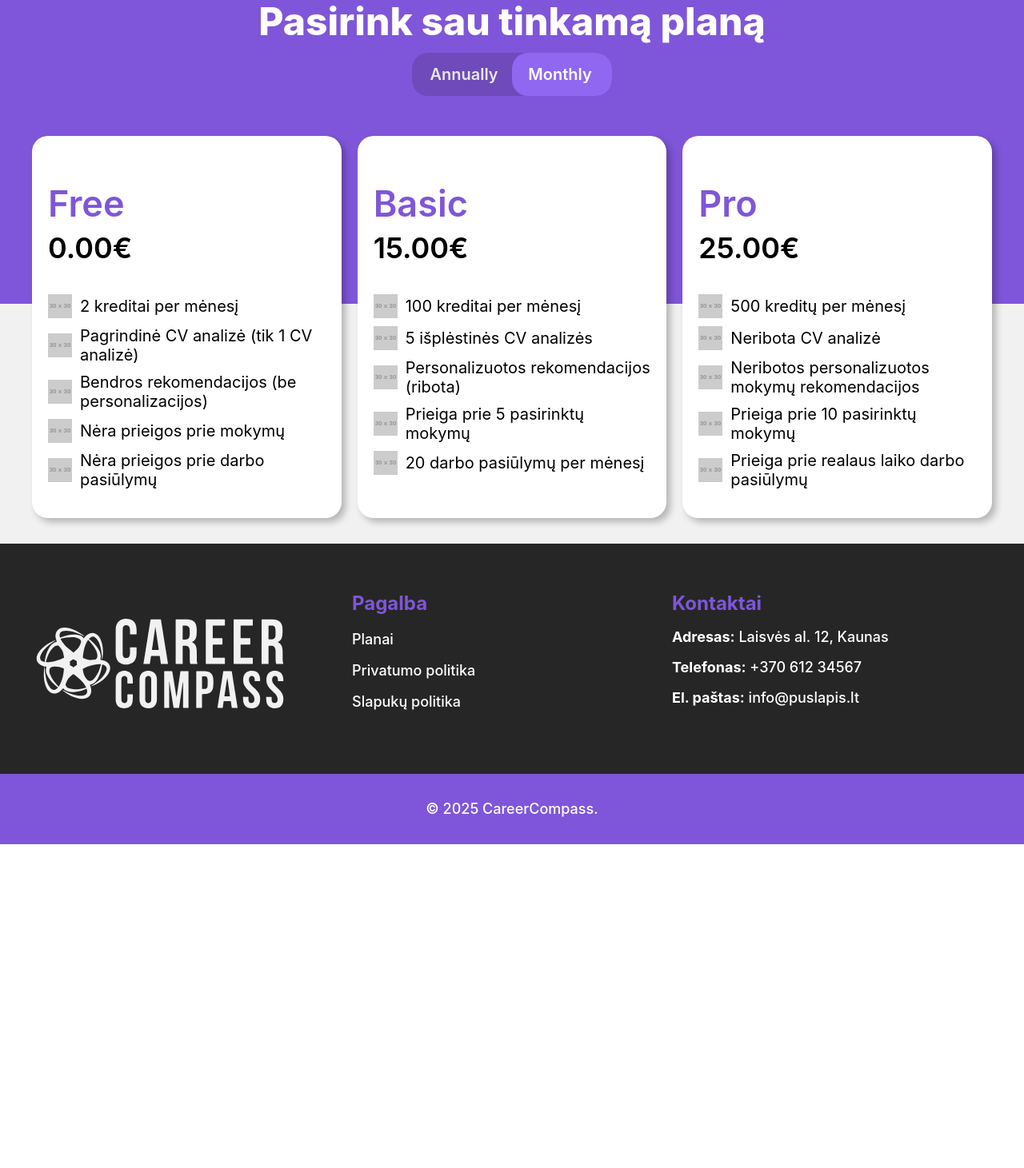
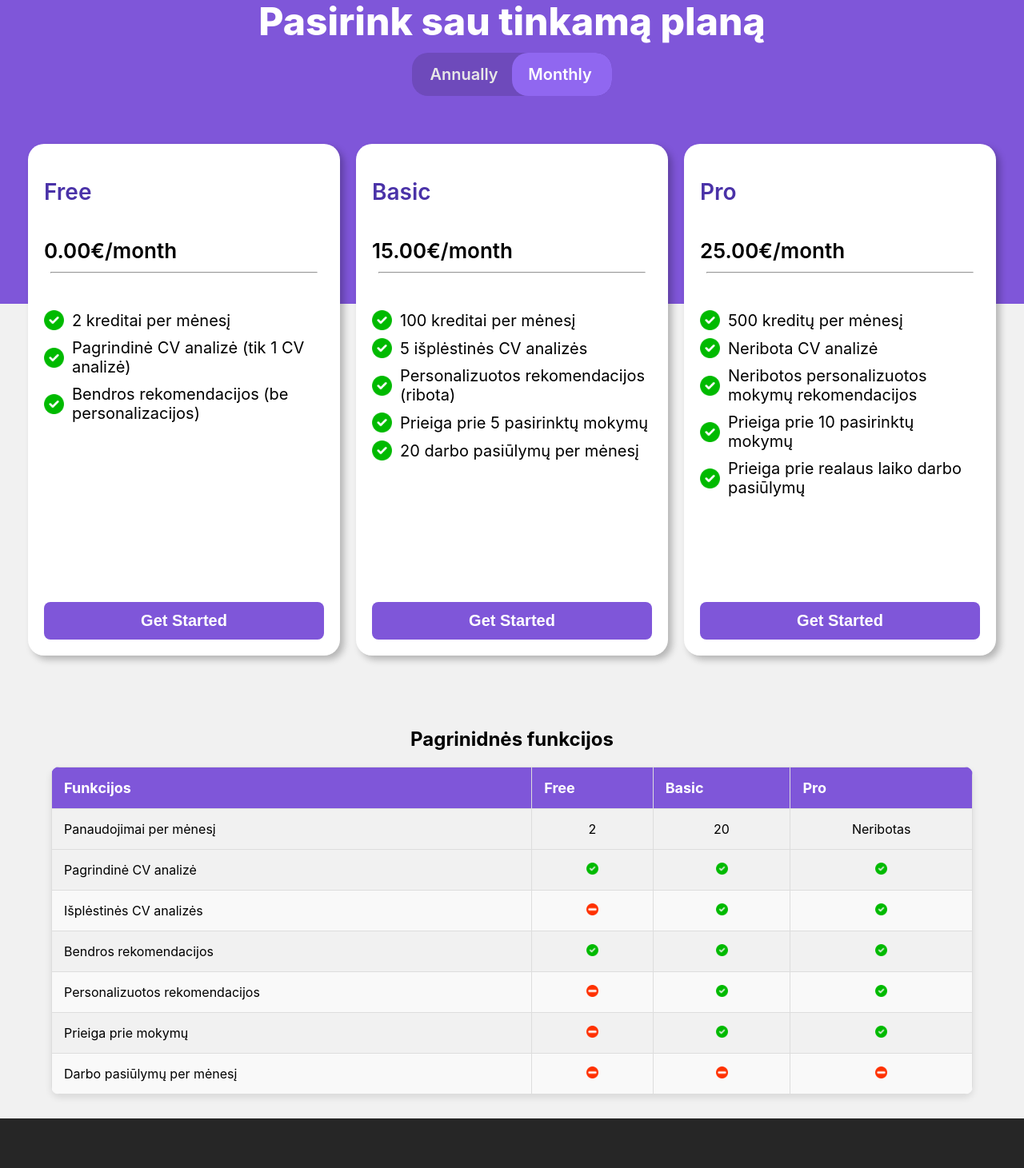
Before and after one commit to MatasBrazys/PVP, a React (Create React App) app in the folder Frontend/carriercompass/: page /Plan in a window 1280 px wide. Shown: the part 220-1681 px from the top of the page at 80% size. Before the commit the page ends 1276 px from the top, so only its background shows below. Built offline with nearby package versions, Linux system fonts and the light colour scheme.

Commit message:
Done Plan page and some style fixes

```diff
--- a/Frontend/carriercompass/src/App.js
+++ b/Frontend/carriercompass/src/App.js
@@ -6,7 +6,7 @@ import Footer from './components/General/footer';
 import Copyright from './components/General/copyright';
 import Home from './pages/HomePage';
 import CVDraganddrop from './pages/dragAndDropPage';
-import ToolPlans from './components/PlansPage/Plans';
+import ToolPlans from './pages/PlanPage';
 
 
 function App() {
--- a/Frontend/carriercompass/src/components/General/Header.js
+++ b/Frontend/carriercompass/src/components/General/Header.js
@@ -52,7 +52,7 @@ const Header = () => {
       {/* Mobile Menu */}
       <div className={`mobile-menu ${menuOpen ? "open" : ""}`} ref={menuRef}>
         <a href="/" className="nav-item" onClick={() => setMenuOpen(false)}>Pagrindinis</a>
-        <a href="#" className="nav-item" onClick={() => setMenuOpen(false)}>Planai</a>
+        <a href="/Plan" className="nav-item" onClick={() => setMenuOpen(false)}>Planai</a>
         <a href="#kontaktai" className="nav-item" onClick={() => setMenuOpen(false)}>Kontaktai</a>
         <a href="/dragAndDrop" className="nav-item" onClick={() => setMenuOpen(false)}>Tool</a>
         <a href="#" className="nav-item" onClick={() => setMenuOpen(false)}>Mano paskyra</a>
--- /dev/null
+++ b/Frontend/carriercompass/src/components/PlansPage/PlanTable.js
@@ -0,0 +1,85 @@
+import React from "react";
+import "../../styles/PricingPlans.css";
+import checkIcon from "../../images/check.png"; // Replace with your actual path
+import crossIcon from "../../images/minus.png"; // Replace with your actual path
+
+const plans = [
+    {
+        name: "Free",
+        use: "2",
+        features: {
+            "Pagrindinė CV analizė": true,
+            "Išplėstinės CV analizės": false,
+            "Bendros rekomendacijos": true,
+            "Personalizuotos rekomendacijos": false,
+            "Prieiga prie mokymų": false,
+            "Darbo pasiūlymų per mėnesį": false,
+        },
+    },
+    {
+        name: "Basic",
+        use: "20",
+        features: {
+            "Pagrindinė CV analizė": true,
+            "Išplėstinės CV analizės": true,
+            "Bendros rekomendacijos": true,
+            "Personalizuotos rekomendacijos": true,
+            "Prieiga prie mokymų": true,
+            "Darbo pasiūlymų per mėnesį": false,
+        },
+    },
+    {
+        name: "Pro",
+        use: "Neribotas",
+        features: {
+            "Pagrindinė CV analizė": true,
+            "Išplėstinės CV analizės": true,
+            "Bendros rekomendacijos": true,
+            "Personalizuotos rekomendacijos": true,
+            "Prieiga prie mokymų": true,
+            "Prieiga prie darbo pasiūlymų": true,
+        },
+    },
+];
+
+const PricingTable = () => {
+    const allFeatures = Object.keys(plans[0].features);
+
+    return (
+        <div className="pricing-table-container">
+            <h2>Pagrinidnės funkcijos</h2>
+            <table className="pricing-table">
+                <thead>
+                    <tr>
+                        <th>Funkcijos</th>
+                        {plans.map((plan, index) => (
+                            <th key={index}>{plan.name} </th>
+                        ))}
+                    </tr>
+                </thead>
+                <tbody>
+
+                        <td> Panaudojimai per mėnesį </td>
+                        {plans.map((plan, index) => (
+                            <td className="feature-text" key={index}>{plan.use} </td>
+                        ))}
+
+                    {allFeatures.map((feature, index) => (
+
+                        <tr key={index}>
+                            <td>{feature}</td>
+                            {plans.map((plan, i) => (
+
+                                <td key={i} className="feature-cell">
+                                    <img src={plan.features[feature] ? checkIcon : crossIcon} alt={plan.features[feature] ? "✔" : "❌"} />
+                                </td>
+                            ))}
+                        </tr>
+                    ))}
+                </tbody>
+            </table>
+        </div>
+    );
+};
+
+export default PricingTable;
--- a/Frontend/carriercompass/src/components/PlansPage/Plans.js
+++ b/Frontend/carriercompass/src/components/PlansPage/Plans.js
@@ -5,18 +5,16 @@ const plans = {
   Monthly: [
     {
       name: "Free",
-      price: "0.00€",
+      price: "0.00€/month",
       features: [
         "2 kreditai per mėnesį",
         "Pagrindinė CV analizė (tik 1 CV analizė)",
         "Bendros rekomendacijos (be personalizacijos)",
-        "Nėra prieigos prie mokymų",
-        "Nėra prieigos prie darbo pasiūlymų",
       ],
     },
     {
       name: "Basic",
-      price: "15.00€",
+      price: "15.00€/month",
       features: [
         "100 kreditai per mėnesį",
         "5 išplėstinės CV analizės",
@@ -27,7 +25,7 @@ const plans = {
     },
     {
       name: "Pro",
-      price: "25.00€",
+      price: "25.00€/month",
       features: [
         "500 kreditų per mėnesį",
         "Neribota CV analizė",
@@ -40,18 +38,16 @@ const plans = {
   Annually: [
     {
       name: "Free",
-      price: "0.00€",
+      price: "0.00€/month",
       features: [
         "2 kreditai per mėnesį",
         "Pagrindinė CV analizė (tik 1 CV analizė)",
         "Bendros rekomendacijos (be personalizacijos)",
-        "Nėra prieigos prie mokymų",
-        "Nėra prieigos prie darbo pasiūlymų",
       ],
     },
     {
       name: "Basic",
-      price: "150.00€",
+      price: "12.00€/month",
       features: [
         "100 kreditai per mėnesį",
         "5 išplėstinės CV analizės",
@@ -62,7 +58,7 @@ const plans = {
     },
     {
       name: "Pro",
-      price: "250.00€",
+      price: "20.00€/month",
       features: [
         "500 kreditų per mėnesį",
         "Neribota CV analizė",
@@ -79,16 +75,17 @@ const Pricing = () => {
 
   return (
     <div className="pricing-page">
+
+      {/* Hero Section */}
       <div className="plan-hero-container">
-        <h3 className="plan-hero-subtitle">AI Tool Planai</h3>
+        <h3 className="plan-hero-subtitle">Career Compass Planai</h3>
         <h1 className="plan-hero-title">Pasirink sau tinkamą planą</h1>
 
         {/* Toggle Button Group */}
         <div className="plan-button-group">
           <div
-            className={`plan-toggle-background ${
-              selectedPlan === "Annually" ? "plan-slide-left" : "plan-slide-right"
-            }`}
+            className={`plan-toggle-background ${selectedPlan === "Annually" ? "plan-slide-left" : "plan-slide-right"
+              }`}
           ></div>
           <button
             className={`plan-toggle-button ${selectedPlan === "Annually" ? "active" : ""}`}
@@ -105,20 +102,24 @@ const Pricing = () => {
         </div>
       </div>
 
-      {/* Pricing Cards Section */}
-      <div className="pricing-container">
+      {/* Pricing Section (Now Normal Section) */}
+      <div key={selectedPlan} className="pricing-container fade-effect">
         {plans[selectedPlan].map((plan, index) => (
           <div className="pricing-card" key={index}>
             <h2 className="plan-name">{plan.name}</h2>
             <p className="plan-price">{plan.price}</p>
+            <hr className="plan-divider"></hr>
             <ul className="plan-features">
               {plan.features.map((feature, i) => (
                 <li key={i}>
-                  <img src="https://placehold.co/30x30" alt="check" />
+                  <img src={require("../../images/check.png")} alt="check" className="plan-check-icon" />
                   {feature}
                 </li>
               ))}
             </ul>
+            <div className="plan-footer">
+              <button className="plan-button">Get Started</button>
+            </div>
           </div>
         ))}
       </div>
--- /dev/null
+++ b/Frontend/carriercompass/src/pages/PlanPage.js
@@ -0,0 +1,15 @@
+import React from "react";
+import PlansHeroSection from "../components/PlansPage/Plans";
+import PlansTable from "../components/PlansPage/PlanTable";
+
+
+const HomePage = () => {
+  return (
+    <div>
+      <PlansHeroSection />
+      <PlansTable />
+    </div>
+  );
+};
+
+export default HomePage;
--- a/Frontend/carriercompass/src/styles/Footer.css
+++ b/Frontend/carriercompass/src/styles/Footer.css
@@ -12,7 +12,8 @@
     padding-bottom: 40px;
     display: flex;
     justify-content: center;
-
+    position: relative; /* Ensures it's placed normally */
+    z-index: 1;
   }
 
   .footer-content {
--- a/Frontend/carriercompass/src/styles/PricingPlans.css
+++ b/Frontend/carriercompass/src/styles/PricingPlans.css
@@ -1,10 +1,12 @@
-.pricing-page{
-height: 100vh;
+.pricing-page {
+    width: 100%;
+    display: flex;
+    flex-direction: column;
+    align-items: center;
 }
-/* Hero Section */
+
 .plan-hero-container {
     width: 100%;
-    max-width: 1920px;
     height: 500px;
     background: #7F56D9;
     display: flex;
@@ -12,6 +14,7 @@ height: 100vh;
     align-items: center;
     justify-content: center;
     text-align: center;
+    position: relative;
 }
 
 .plan-hero-subtitle {
@@ -90,12 +93,25 @@ height: 100vh;
     display: flex;
     justify-content: center;
     gap: 20px;
-    padding: 40px;
-    position: relative;
-    z-index: 1;
-    top: -250px;
+    padding: 60px 20px; /* Adds spacing between hero and pricing */
+    position: relative; /* No absolute positioning */
+    z-index: 1; /* Keeps it above background but below other content */
+    opacity: 0;
+    transform: translateY(20px);
+    animation: fadeIn 0.4s ease-in-out forwards;
+    flex-wrap: wrap; /* Ensures responsiveness */
+    margin-top: -260px;
 }
-
+@keyframes fadeIn {
+    from {
+        opacity: 0;
+        transform: translateY(20px);
+    }
+    to {
+        opacity: 1;
+        transform: translateY(0);
+    }
+}
 .pricing-card {
     width: 350px;
     background: white;
@@ -104,17 +120,25 @@ height: 100vh;
     padding: 20px;
     text-align: left;
     position: relative;
+    min-height: 600px;
+    display: flex;
+    flex-direction: column;
+    transition: transform 0.3s ease-in-out;
+}
+.pricing-card:hover{
+    transform: scale(1.03);
+
 }
 
 .plan-name {
     font-size: 45px;
     font-weight: 600;
     color: #7f56d9;
-    margin-bottom: -30px;
+    margin-bottom: -20px;
 }
 
 .plan-price {
-    font-size: 36px;
+    font-size: 26px;
     font-weight: 600;
     color: black;
 }
@@ -122,6 +146,7 @@ height: 100vh;
 .plan-features {
     list-style: none;
     padding: 0;
+    flex-grow: 1; /* Pushes the button to the bottom */
 }
 
 .plan-features li {
@@ -132,7 +157,184 @@ height: 100vh;
 }
 
 .plan-features li img {
-    width: 30px;
-    height: 30px;
+    width: 25px;
+    height: 25px;
     margin-right: 10px;
 }
+.plan-footer {
+    display: flex;
+    justify-content: center;
+    margin-top: auto; /* Ensures it stays at the bottom */
+    padding-top: 20px;
+
+}
+
+.plan-button {
+    background-color: #7f56d9;
+    color: white;
+    font-size: 20px;
+    font-weight: 600;
+    padding: 12px 24px;
+    border: none;
+    border-radius: 8px;
+    cursor: pointer;
+    transition: background-color 0.5s ease-in-out;
+    width: 100%;
+}
+
+.plan-button:hover {
+    background-color: #6e4abb;
+}
+.plan-divider{
+    width: 95%;
+    size: 5px;
+    margin-top: -15px;
+    margin-bottom: 30px;
+}
+
+
+/* table */
+.pricing-table-container {
+    text-align: center;
+    margin: 30px auto;
+    width: 90%;
+    max-width: 1200px;
+}
+
+.pricing-container h2 {
+    font-size: 28px;
+    margin-bottom: 15px;
+    color: #4A32A8;
+}
+
+.pricing-table {
+    width: 100%;
+    border-collapse: collapse;
+    box-shadow: 0 4px 8px rgba(0, 0, 0, 0.1);
+    border-radius: 10px;
+    overflow: hidden;
+}
+
+.pricing-table th, td {
+    border: 1px solid #ddd;
+    padding: 15px;
+    text-align: left;
+}
+
+.pricing-table th {
+    background-color: #7f56d9;
+    color: white;
+    font-size: 18px;
+}
+
+.pricing-table tr:nth-child(even) {
+    background-color: #f9f9f9;
+}
+
+.pricing-table tr:hover {
+    background-color: #eee;
+}
+
+.plan-table-name {
+    font-weight: bold;
+    color: #4A32A8;
+}
+
+.plan-table-price {
+    font-size: 18px;
+    font-weight: bold;
+    color: #333;
+}
+
+.pricing-table ul {
+    list-style-type: none;
+    padding: 0;
+}
+
+.pricing-table li {
+    padding: 5px 0;
+    font-size: 14px;
+}
+.feature-cell {
+    text-align: center;  /* Centers inline elements like img */
+}
+.feature-text {
+    text-align: center; /* Centers text horizontally */
+    vertical-align: middle; /* Centers text vertically */
+}
+
+
+.feature-cell img {
+    width: 15px;
+    height: 15px;
+    display: inline-block; /* Ensures it respects text-align */
+}
+
+
+
+/* Responsive */
+@media (max-width: 768px) {
+    .plans-table {
+        flex-direction: column;
+        align-items: center;
+    }
+}
+
+@media (max-width: 768px) {
+
+    .plan-hero-container {
+      height: auto;
+
+    width: 100vw; /* Ensures it takes full viewport width */
+    margin: 0;
+    padding: 20px;
+    box-sizing: border-box; /* Prevents padding from affecting width */
+    }
+
+    .plan-hero-title {
+      font-size: 36px;
+    }
+
+    .plan-hero-subtitle {
+      font-size: 20px;
+    }
+
+    .plan-button-group {
+      max-width: 200px;
+      bottom: 0;
+    }
+
+    .pricing-container {
+      flex-direction: column;
+      align-items: center;
+      top: 0;
+      margin-top: 0;
+    }
+
+    .pricing-card {
+      width: 90%;
+      min-height: auto;
+    }
+
+    .plan-toggle-button {
+      font-size: 18px;
+    }
+    .plan-name {
+        font-size: 36px;
+        font-weight: 600;
+        color: #7f56d9;
+        margin-bottom: -20px;
+    }
+
+    .plan-price {
+        font-size: 24px;
+        font-weight: 600;
+        color: black;
+    }
+    .plan-features li {
+        display: flex;
+        align-items: center;
+        font-size: 16px;
+        margin-bottom: 10px;
+    }
+  }
```
Also changed, not shown: Frontend/carriercompass/src/components/HomePage/Features.js (+5 -5 lines), Frontend/carriercompass/src/pages/dragAndDropPage.js (+28 -8 lines), Frontend/carriercompass/src/styles/DragAndDrop.css (+27 -7 lines), Frontend/carriercompass/src/styles/Home.css (+17 -12 lines), Frontend/carriercompass/src/images/check.png (added), Frontend/carriercompass/src/images/minus.png (added).
